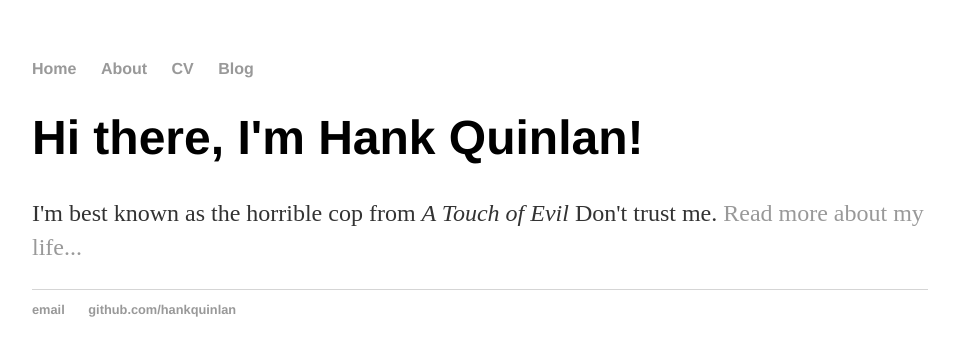
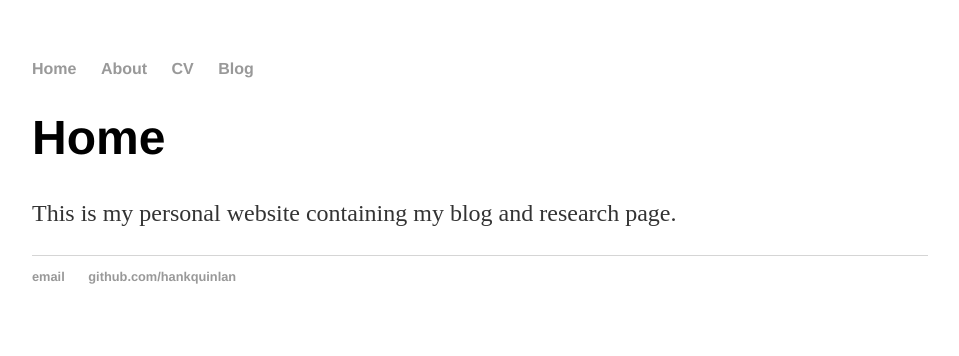
Before and after one commit to charlienash/charlienash.github.io, a Jekyll site: the page built from index.html, in a window 1280 px wide. Shown: the top 356 px of the page, without its empty margins (160-1119 px from the left). Built offline with Jekyll 4.4.1, drawn with Linux system fonts in a browser that asks for light colours.

Commit message:
Update index.html

```diff
--- a/index.html
+++ b/index.html
@@ -1,8 +1,8 @@
 ---
 layout: default
-title: Hank Quinlan, Horrible Cop
+title: Charlie Nash Website
 ---
 <div class="blurb">
-	<h1>Hi there, I'm Hank Quinlan!</h1>
-	<p>I'm best known as the horrible cop from <em>A Touch of Evil</em> Don't trust me. <a href="/about">Read more about my life...</a></p>
+	<h1>Home</h1>
+	<p>This is my personal website containing my blog and research page.</p>
 </div><!-- /.blurb -->
```
